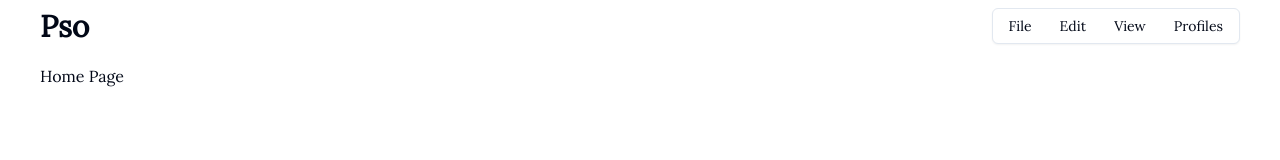
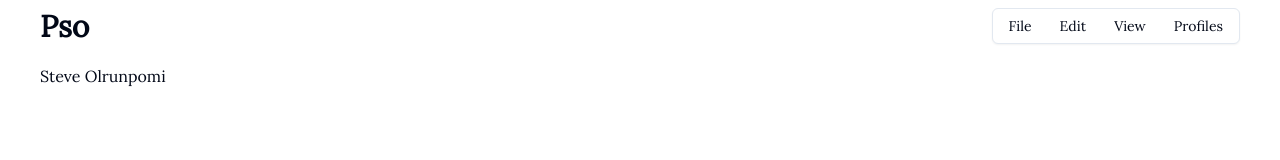
Before and after one commit to ifeoluwajohz/His-Excellency, a Next.js app: page / in a window 1280 px wide. Shown: the top 160 px of the page. Built offline with nearby package versions, Linux system fonts and the light colour scheme.

Commit message:
testing seo(2)

```diff
--- a/app/page.tsx
+++ b/app/page.tsx
@@ -3,7 +3,7 @@ import React from 'react'
 const HomePage = () => {
   return (
     <div>
-      <main>Home Page</main>
+      <main>Steve Olrunpomi</main>
     </div>
   )
 }
```
